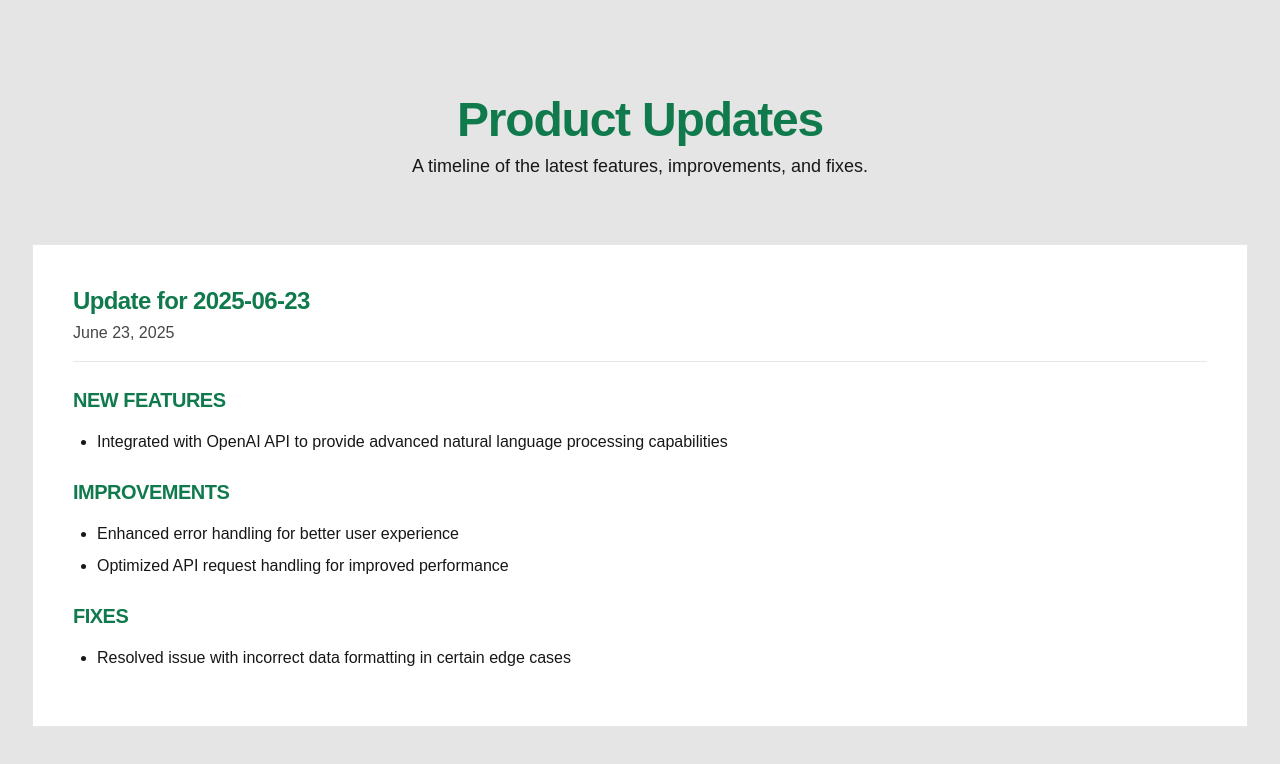
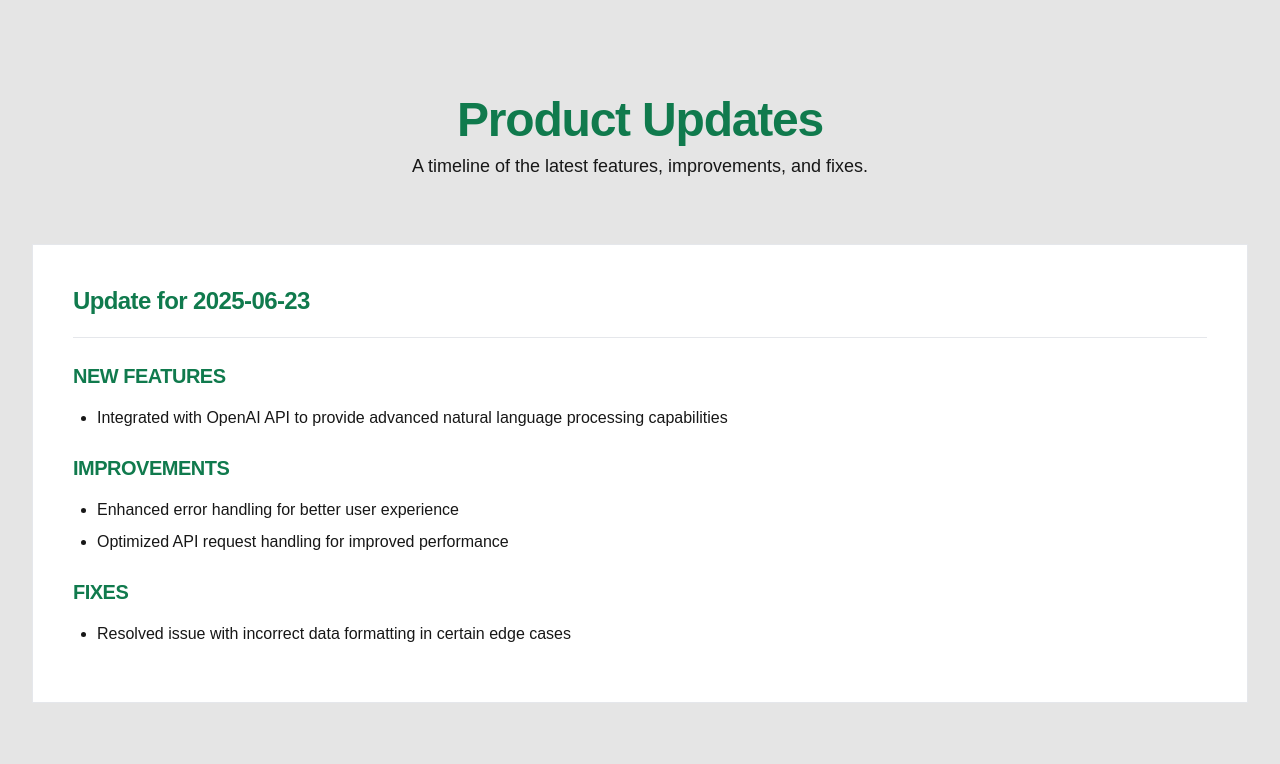
Before and after one commit to ZhenWang-Jen/Greptile-Project, a Next.js app: page / in a window 1280 px wide. Shown: the top 764 px of the page. Built offline with nearby package versions, Linux system fonts and the light colour scheme.

Commit message:
chore: remove duplicate time

```diff
--- a/src/app/page.tsx
+++ b/src/app/page.tsx
@@ -149,18 +149,6 @@ export default function Home() {
               <h2 className="text-2xl font-bold tracking-tight mb-1 text-[var(--brand-green)]">
                 {changelog.frontmatter.title}
               </h2>
-              <time
-                dateTime={changelog.frontmatter.date}
-                className="text-[color:var(--foreground)]/80 mt-1 block"
-              >
-                {changelog.frontmatter.date
-                  ? new Date(changelog.frontmatter.date).toLocaleDateString("en-US", {
-                      year: "numeric",
-                      month: "long",
-                      day: "numeric",
-                    })
-                  : "Date unavailable"}
-              </time>
             </div>
             <div className="prose prose-lg max-w-none prose-h2:text-xl prose-h2:font-semibold prose-h2:text-[var(--brand-green)] prose-ul:text-[var(--foreground)]">
               {parseMarkdown(changelog.content)}
```
